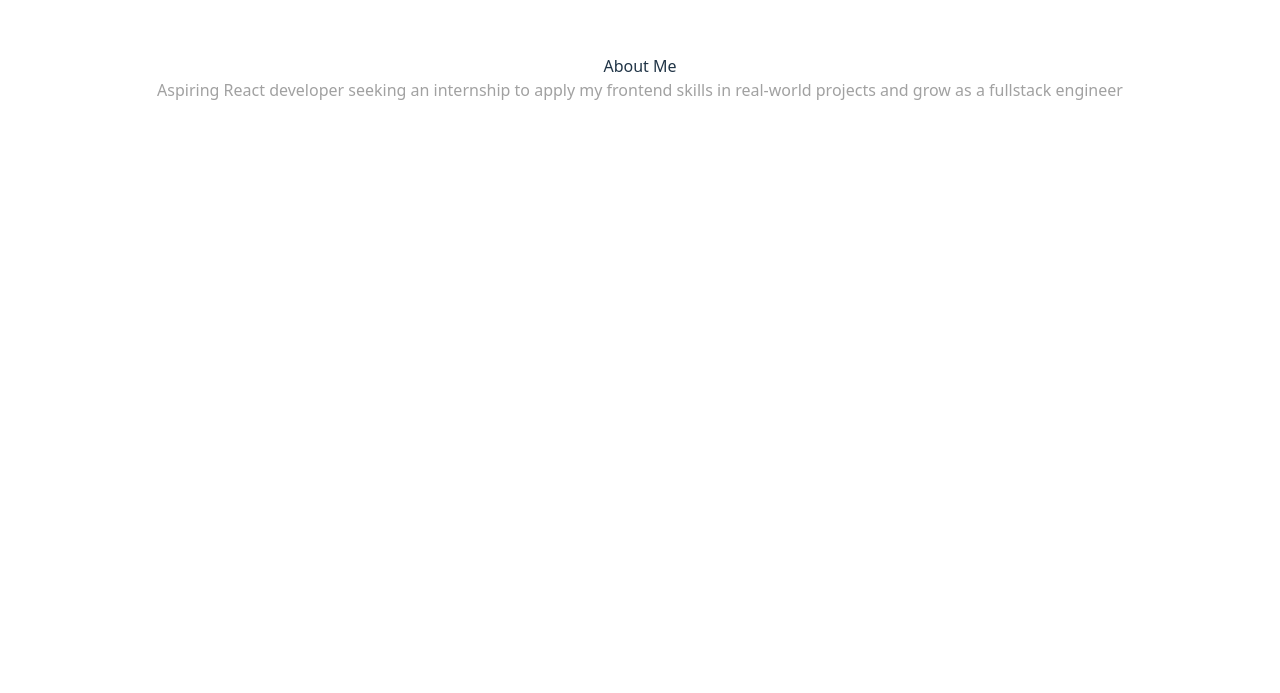
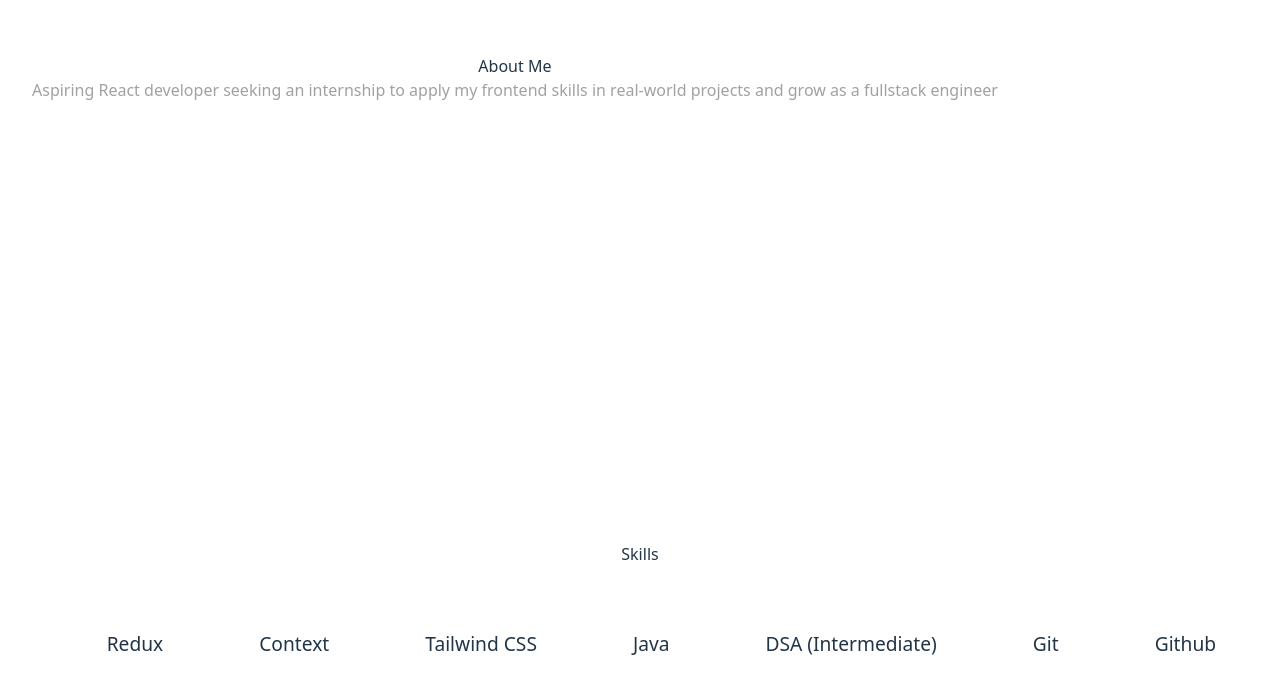
Before and after one commit to awinashnarute10/3d-Portfolio, a React (Vite) app: page / in a window 1280 px wide. Shown: the part 1154-1847 px from the top of the page. Before the commit the page ends 1664 px from the top, so only its background shows below. Built offline with nearby package versions, Linux system fonts and the light colour scheme.

Commit message:
skills section

```diff
--- a/src/App.css
+++ b/src/App.css
@@ -77,3 +77,48 @@
   display: flex;
   align-items: center;
 }
+
+.skills {
+  padding: 4rem 0;
+  overflow: hidden;
+}
+
+.skills h2 {
+  text-align: center;
+  margin-bottom: 3rem;
+}
+
+.skills-carousel {
+  overflow: hidden;
+  width: 100%;
+}
+
+.skills-track {
+  display: flex;
+  gap: 2rem;
+  animation: scroll 20s linear infinite;
+  width: fit-content;
+}
+
+.skill-item {
+  flex-shrink: 0;
+  padding: 1rem 2rem;
+  background: rgba(255, 255, 255, 0.1);
+  border-radius: 8px;
+  font-size: 1.2rem;
+  white-space: nowrap;
+  transition: transform 0.3s ease;
+}
+
+.skill-item:hover {
+  transform: scale(1.1);
+}
+
+@keyframes scroll {
+  0% {
+    transform: translateX(0);
+  }
+  100% {
+    transform: translateX(-50%);
+  }
+}
--- a/src/App.jsx
+++ b/src/App.jsx
@@ -2,6 +2,7 @@ import './App.css'
 import Navbar from './components/Navbar'
 import Hero from './components/Hero'
 import AboutMe from './components/AboutMe'
+import Skills from './components/Skills'
 
 function App() {
 
@@ -11,6 +12,7 @@ function App() {
       <Navbar />
       <Hero />
       <AboutMe />
+      <Skills />
     </>
   )
 }
--- a/src/components/Skills.jsx
+++ b/src/components/Skills.jsx
@@ -0,0 +1,38 @@
+const Skills = () => {
+  const skills = [
+    "HTML",
+    "CSS",
+    "JS",
+    "ReactJS",
+    "Redux",
+    "Context",
+    "Tailwind CSS",
+    "Java",
+    "DSA (Intermediate)",
+    "Git",
+    "Github"
+  ]
+
+  return (
+    <section className="skills">
+      <h2>Skills</h2>
+      <div className="skills-carousel">
+        <div className="skills-track">
+          {skills.map((skill, index) => (
+            <div key={index} className="skill-item">
+              {skill}
+            </div>
+          ))}
+          {/* Duplicate for seamless loop */}
+          {skills.map((skill, index) => (
+            <div key={`duplicate-${index}`} className="skill-item">
+              {skill}
+            </div>
+          ))}
+        </div>
+      </div>
+    </section>
+  )
+}
+
+export default Skills
```
